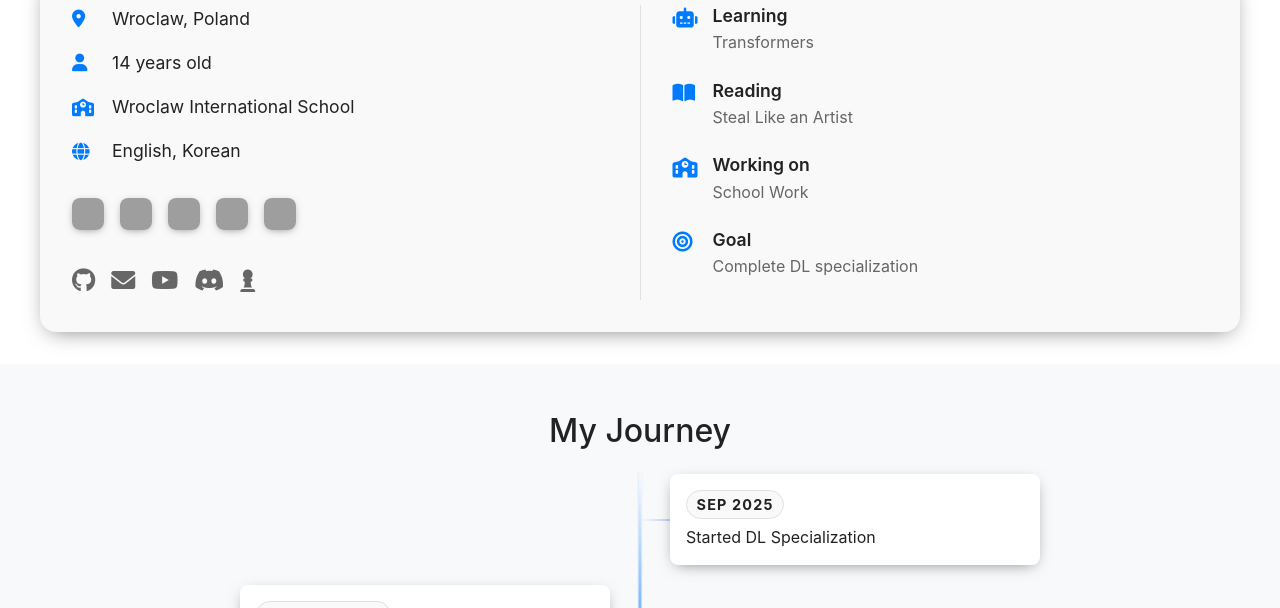
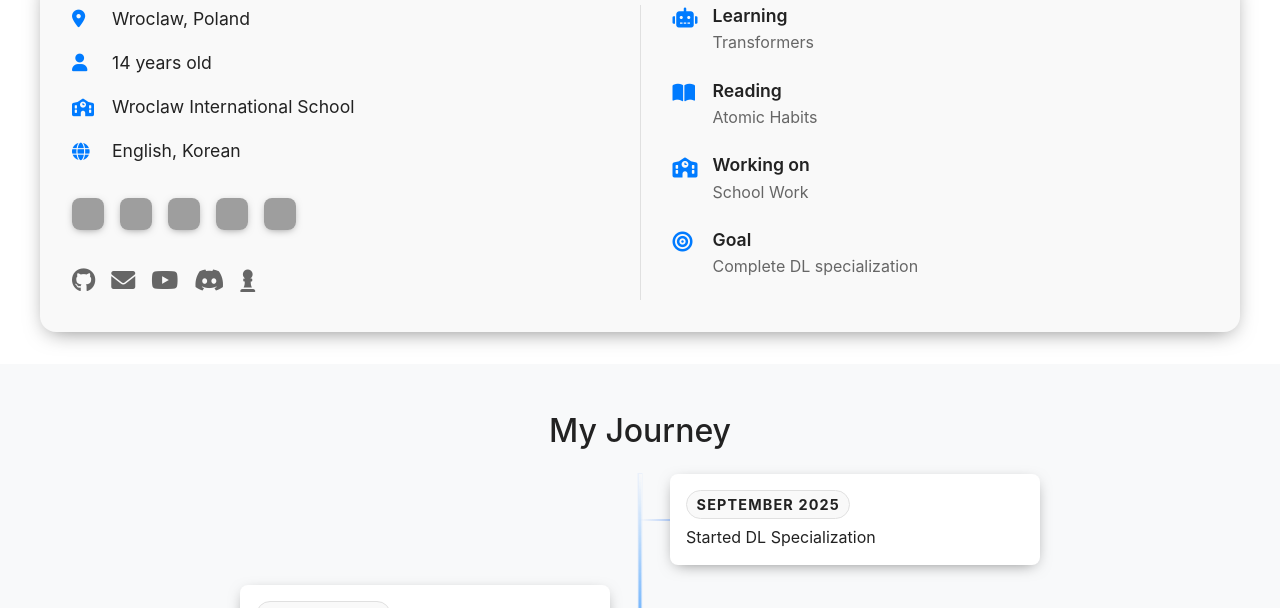
Before and after one commit to taemincode/taemincode.github.io, a Jekyll site: the page built from index.html, in a window 1280 px wide and 900 px high, scrolled down 806 px. Shown: the part 153-761 px from the top of the window. Built offline with Jekyll 4.4.1, drawn with Linux system fonts in a browser that asks for light colours; grey boxes are pictures that could not be loaded.

Commit message:
Update book title and date format in index.html

```diff
--- a/index.html
+++ b/index.html
@@ -87,7 +87,7 @@ description: Personal website of Taemin Park, showcasing his projects, blog post
                                     <i class="fas fa-book-open"></i>
                                     <div class="now-content">
                                         <h4>Reading</h4>
-                                        <p>Steal Like an Artist</p>
+                                        <p>Atomic Habits</p>
                                     </div>
                                 </div>
                                 <div class="now-item">
@@ -117,7 +117,7 @@ description: Personal website of Taemin Park, showcasing his projects, blog post
             <div class="timeline">
                 <div class="timeline-item">
                     <div class="timeline-content">
-                        <h3>Sep 2025</h3>
+                        <h3>September 2025</h3>
                         <p>Started DL Specialization</p>
                     </div>
                 </div>
```
